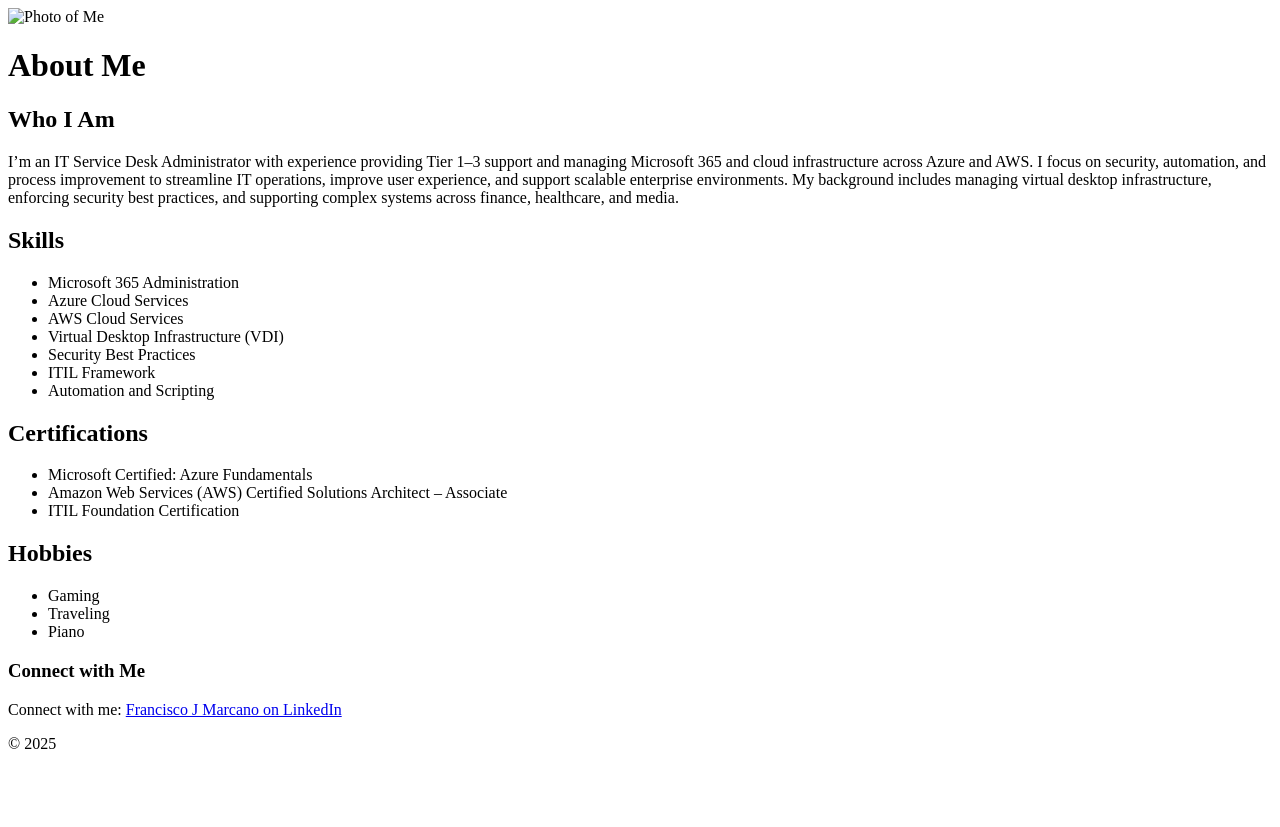
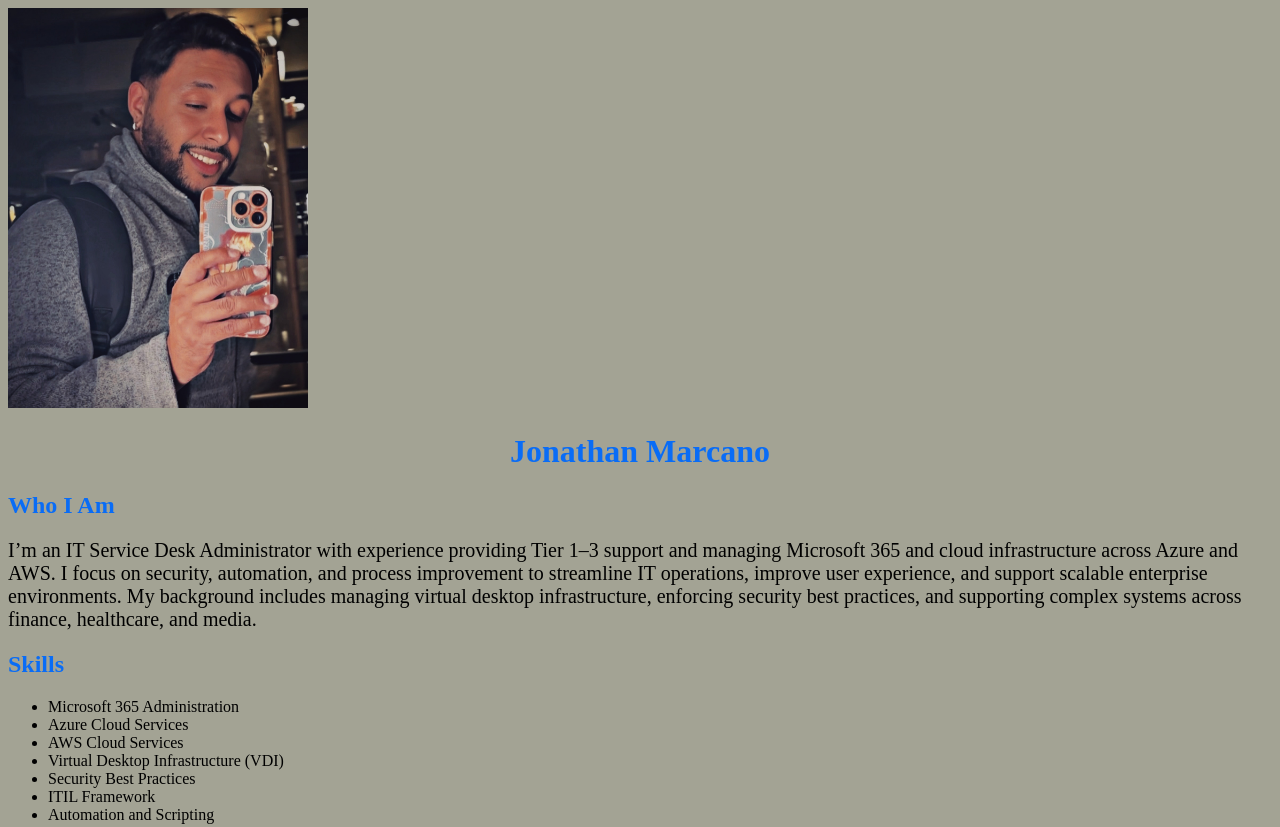
Before and after one commit to KingWolf3/Phase-3---A1---CSS-Basics-and-Selectors, a plain HTML site: page aboutMeCSS.html in a window 1280 px wide. Shown: the top 827 px of the page. Before the commit the page ends 800 px from the top, so only its background shows below. Drawn offline with Linux system fonts and the light colour scheme.

Commit message:
Refactor code structure for improved readability and maintainability

```diff
--- a/aboutMeCSS.html
+++ b/aboutMeCSS.html
@@ -1,15 +1,15 @@
 <!DOCTYPE html>
 <html lang="en">
   <head>
-    <meta charset="UTF-8">
-    <meta name="viewport" content="width=device-width, initial-scale=1.0">
+    <meta charset="UTF-8" />
+    <meta name="viewport" content="width=device-width, initial-scale=1.0" />
+    <link rel="stylesheet" href="css_file/style.css" />
     <title>About Me</title>
   </head>
-  <body>
-
+  <body class="about-me">
     <header>
-      <img src="images/AboutMePic.JPG" alt="Photo of Me" width="350" height="350">
-      <h1>About Me</h1>
+      <img src="images/AboutMePic.JPG" alt="Photo of Me" />
+      <h1>Jonathan Marcano</h1>
     </header>
 
     <main>
@@ -19,7 +19,6 @@
           I’m an IT Service Desk Administrator with experience providing Tier 1–3 support and managing Microsoft 365 and cloud infrastructure across Azure and AWS.
           I focus on security, automation, and process improvement to streamline IT operations, improve user experience, and support scalable enterprise environments.
           My background includes managing virtual desktop infrastructure, enforcing security best practices, and supporting complex systems across finance, healthcare, and media.
-
         </p>
       </section>
 
@@ -55,19 +54,22 @@
       </section>
 
       <section>
-        <h3>Connect with Me</h3>
+        <h2>Connect with Me</h2>
         <p>
-            Connect with me:
-            <a href="https://www.linkedin.com/in/francisco-marcano/?trk=opento_sprofile_details" target="_blank">
-              Francisco J Marcano on LinkedIn
-            </a>
-          </p>
+          Connect with me:
+          <a
+            href="https://www.linkedin.com/in/francisco-marcano/?trk=opento_sprofile_details"
+            target="_blank"
+            rel="noopener noreferrer"
+          >
+            Jonathan Marcano on LinkedIn
+          </a>
+        </p>
       </section>
     </main>
 
     <footer>
       <p>© 2025</p>
     </footer>
-
   </body>
 </html>
--- a/css_file/style.css
+++ b/css_file/style.css
@@ -1,20 +1,34 @@
-/* Basic CSS styling */
+/* Basic CSS Sheet*/
 
 body {
-  font-family: Arial, sans-serif;
-  background-color: lightyellow;
+  font-family: 'Times New Roman', Times, serif;
+  background-color: rgb(163, 163, 148);
+}
+.about-me header img {
+  width: 300px;
+  height: auto;
+}
+.about-me h1 {
+  color: #096cf6;
+  text-align: center;
+  font-family: 'Times New Roman', Times, serif;
+  font-weight: bold;
+
 }
 
-h1 {
-  color: #de0c55;
+.about-me h2 {
+  color: #096cf6;
 }
 
-p {
-  color: #374151;
+
+.about-me p {
+  color: #000000;
+  font-family: 'Times New Roman', Times, serif;
+  font-size: 20px;
+  font-weight: normal;
 }
-
 a {
-  color: #cc1515;
+  color: #156dcc;
   text-decoration: none;
 }
 
```
Also changed, not shown: index.html (+1 -1 lines), Images/AboutMePic.JPG (added).
